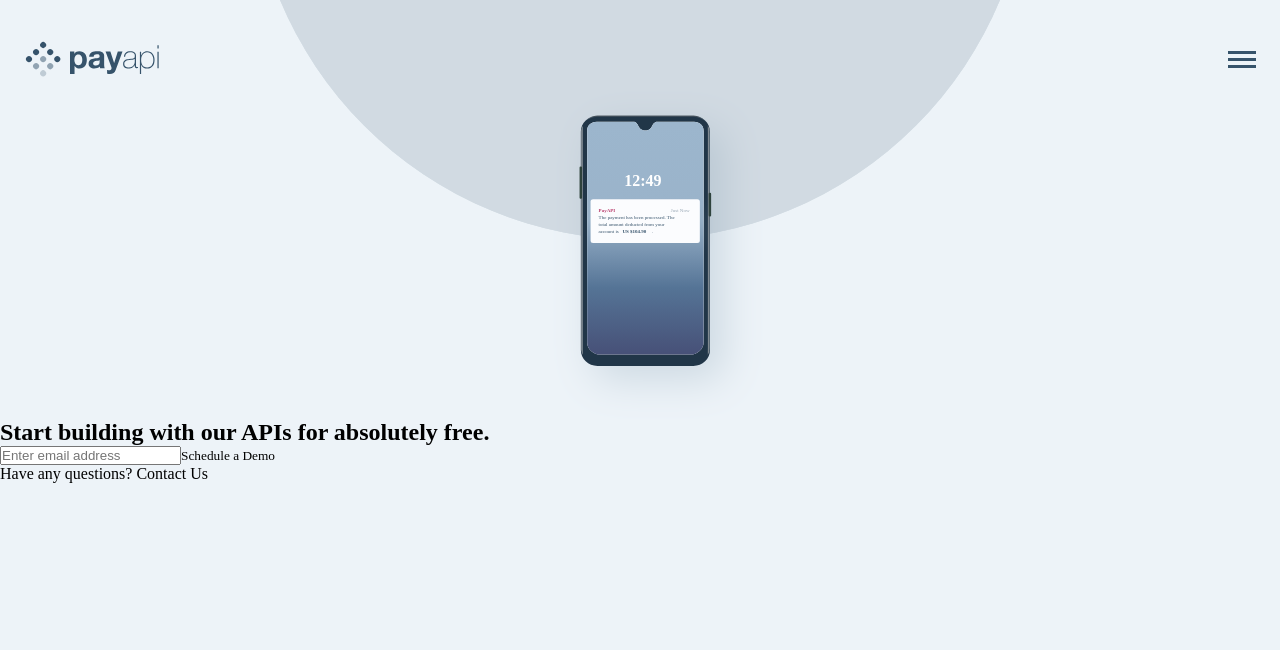
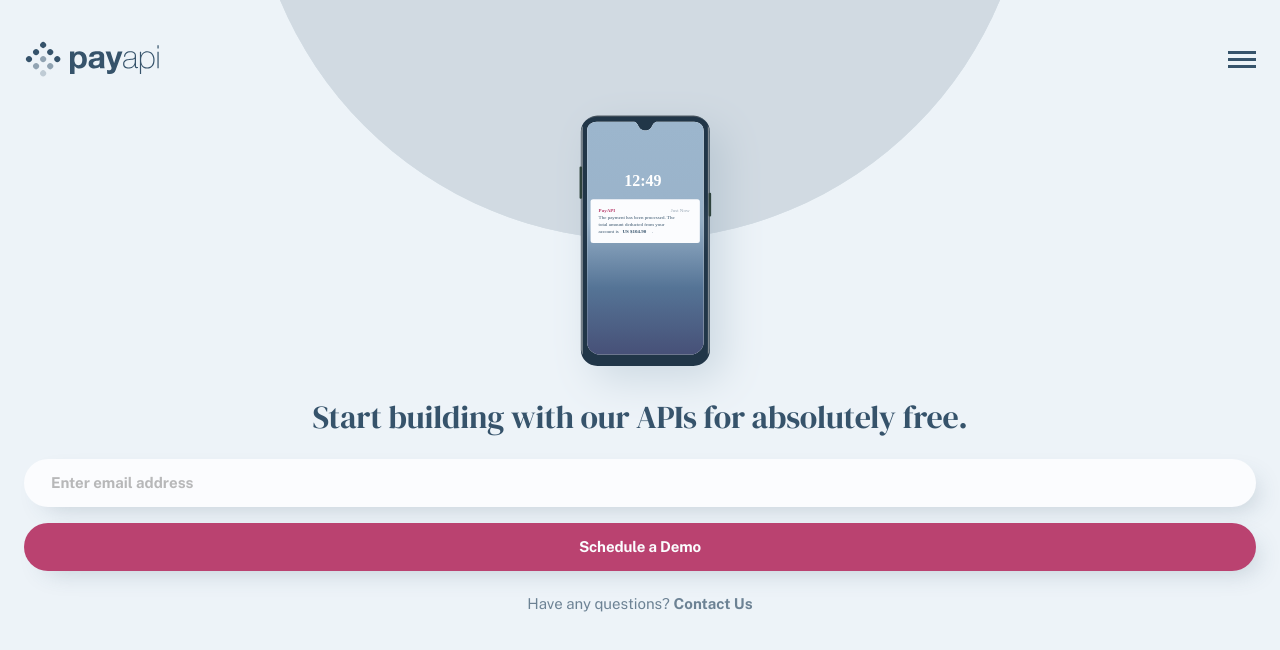
Before and after one commit to ionStici/payapi-multi-page-website-fem, a React (Vite) app: page / in a window 1280 px wide. Shown: the top 650 px of the page. Built offline with nearby package versions, Linux system fonts and the light colour scheme.

Commit message:
Style Hero Section

```diff
--- a/src/components/Hero.tsx
+++ b/src/components/Hero.tsx
@@ -1,4 +1,5 @@
 import styles from "./../styles/Hero.module.scss";
+import navStyles from "./../styles/Nav.module.scss";
 import phone from "./../assets/home/desktop/illustration-phone-mockup.svg";
 import bgPatternCircle from "./../assets/shared/desktop/bg-pattern-circle.svg";
 
@@ -13,15 +14,17 @@ const Hero = function () {
             <img src={phone} alt="" />
           </div>
 
-          <div>
-            <h1>Start building with our APIs for absolutely free.</h1>
+          <div className={styles.cta_box}>
+            <h1 className={styles.h1}>
+              Start building with our APIs for absolutely free.
+            </h1>
 
-            <form>
+            <form className={styles.form}>
               <input type="text" placeholder="Enter email address" />
-              <button>Schedule a Demo</button>
+              <button className={navStyles.btn_cta}>Schedule a Demo</button>
             </form>
 
-            <p>
+            <p className={styles.text}>
               Have any questions? <span>Contact Us</span>
             </p>
           </div>
--- a/src/styles/Hero.module.scss
+++ b/src/styles/Hero.module.scss
@@ -6,6 +6,7 @@
 
 .section {
   position: relative;
+  padding: 0 24px 79px 24px;
 }
 
 .circle {
@@ -32,3 +33,58 @@
 }
 
 // // // // // // // // // // // // // // // // // // // //
+
+.cta_box {
+  text-align: center;
+  font-family: var(--sans);
+  margin-top: -20px;
+}
+
+.h1 {
+  font-family: var(--serif);
+  color: #36536b;
+  font-size: 32px;
+  font-weight: 400;
+  line-height: 36px;
+  letter-spacing: -0.246px;
+  margin-bottom: 24px;
+}
+
+.form {
+  input {
+    width: 100%;
+    height: 48px;
+    padding-left: 27px;
+
+    border: none;
+    border-radius: 24px;
+
+    background: #fbfcfe;
+    box-shadow: 10px 10px 25px -10px rgba(54, 83, 107, 0.25);
+    margin-bottom: 16px;
+
+    color: #36536b;
+    font-size: 15px;
+    font-weight: 700;
+
+    &::placeholder {
+      opacity: 0.5;
+    }
+  }
+
+  button {
+  }
+}
+
+.text {
+  color: #6c8294;
+  font-size: 15px;
+  font-weight: 400;
+  margin-top: 24px;
+
+  span {
+    font-weight: 700;
+  }
+}
+
+// // // // // // // // // // // // // // // // // // // //
--- a/src/styles/Nav.module.scss
+++ b/src/styles/Nav.module.scss
@@ -83,7 +83,8 @@
 }
 
 .btn_cta {
-  color: inherit;
+  color: hsla(207, 58%, 99%, 1);
+  font-family: var(--sans);
   font-size: 15px;
   font-weight: 700;
   letter-spacing: -0.115px;
--- a/src/styles/index.scss
+++ b/src/styles/index.scss
@@ -26,3 +26,7 @@ button {
   border: none;
   cursor: pointer;
 }
+
+input {
+  font-family: inherit;
+}
```
